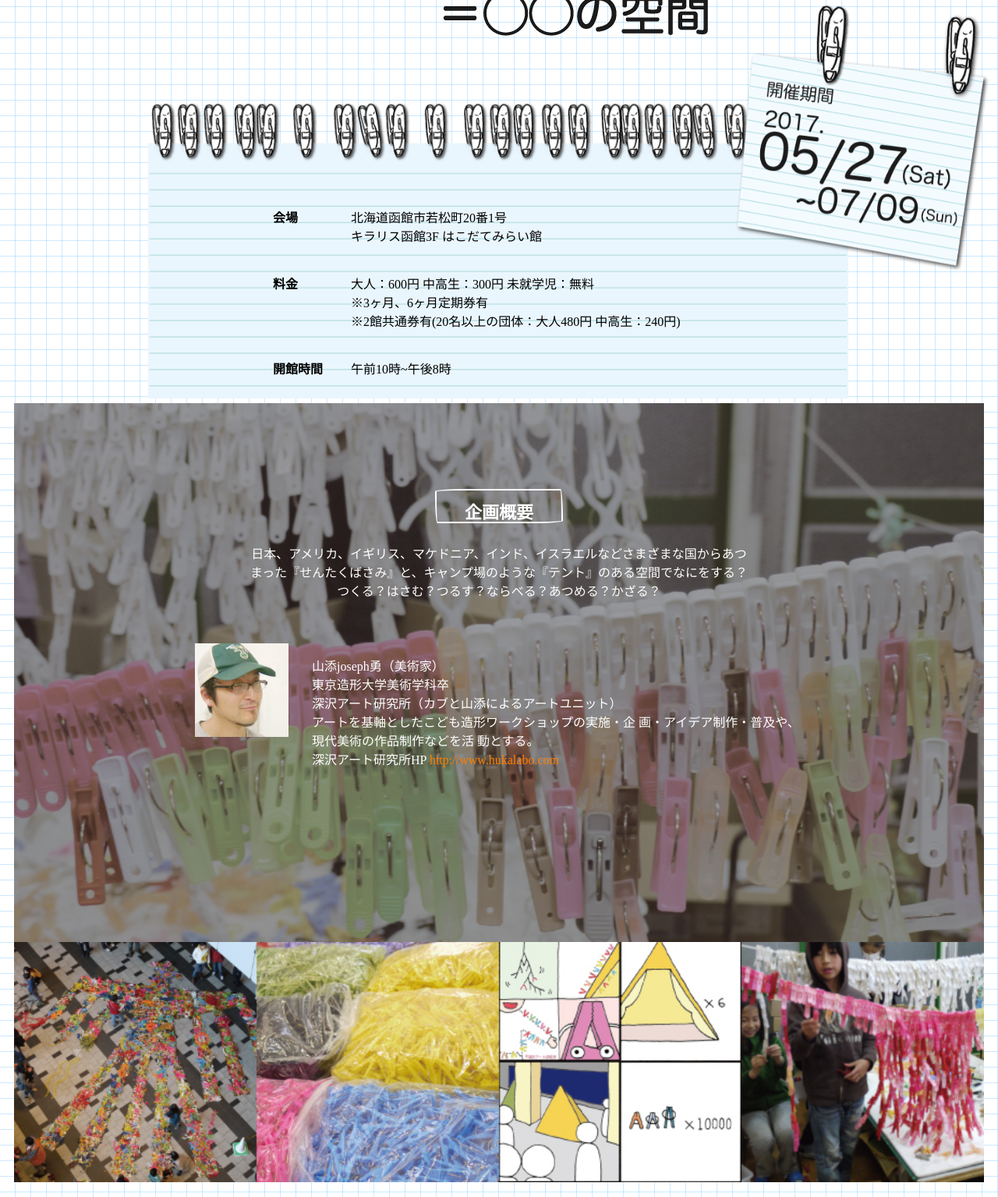
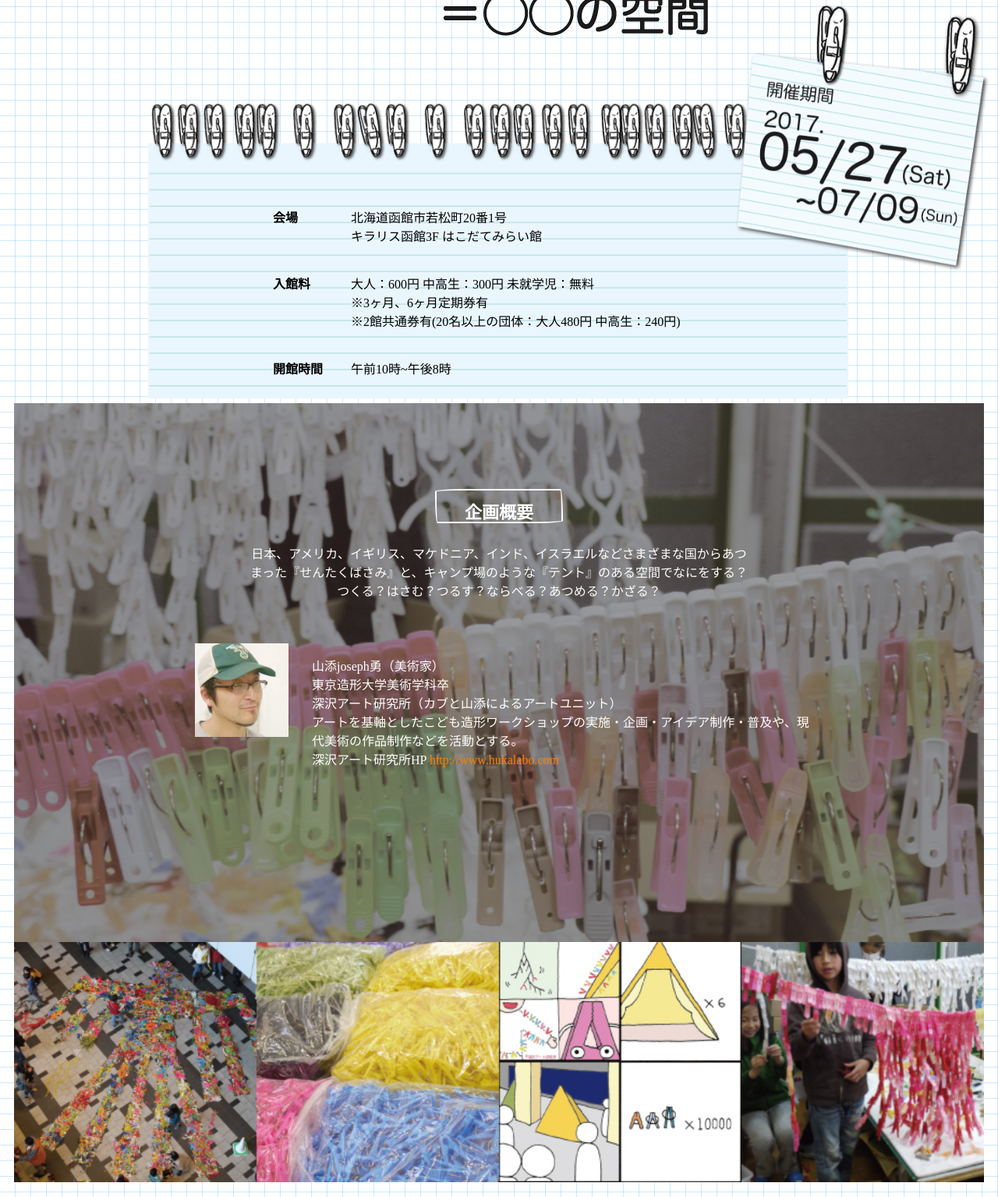
Before and after one commit to FutureCenterHakodate/eventPage-sentakubasami, a WordPress theme: template page-sentaku.php in a window 1280 px wide. Shown: the part 451-1986 px from the top of the page at 78% size. Run offline with PHP 8.4 and a stand-in for WordPress, Linux system fonts and the light colour scheme; the site name, menu and one post (Sample post) are stand-ins, and other content is empty; some libraries are stand-ins or nearby versions; some web fonts are replaced.

Commit message:
Last fix 0526
3箇所修正

```diff
--- a/page-sentaku.php
+++ b/page-sentaku.php
@@ -38,7 +38,7 @@
 					<p>北海道函館市若松町20番1号<br>キラリス函館3F はこだてみらい館</p>
 				</div>
 				<div class="block">
-					<h3>料金</h3>
+					<h3>入館料</h3>
 					<p>大人：600円 中高生：300円 未就学児：無料<br>※3ヶ月、6ヶ月定期券有<br>※2館共通券有(20名以上の団体：大人480円 中高生：240円)</p>
 				</div>
 				<div class="block">
@@ -47,7 +47,7 @@
 				</div>
 				<div class="block">
 					<h3>休館日</h3>
-					<p>毎月第2水曜日<br>※期間中の休館日は6月14日(水),7月12日(水)です。</p>
+					<p>毎月第2水曜日<br>※期間中の休館日は6月14日(水)です。</p>
 				</div>
 			</div>
 		</div>
@@ -70,9 +70,7 @@
 					<p>山添joseph勇（美術家）<br>
 					東京造形大学美術学科卒<br>
 					深沢アート研究所（カブと山添によるアートユニット）<br>
-					アートを基軸としたこども造形ワークショップの実施・企
-					画・アイデア制作・普及や、 現代美術の作品制作などを活
-					動とする。<br>
+					アートを基軸としたこども造形ワークショップの実施・企画・アイデア制作・普及や、現代美術の作品制作などを活動とする。<br>
 					深沢アート研究所HP <a href="http://www.hukalabo.com">http://www.hukalabo.com</a>
 				</div>
 
@@ -149,6 +147,7 @@
 <div id="contact" class="container">
 	<h1>お問い合わせ</h1>
 	<div class="accessTable">
+		<h2>キラリス函館　3Fはこだてみらい館</h2>
 		<div class="block">
 			<h3>TEL</h3>
 			<p>0138-26-6000</p>
```
